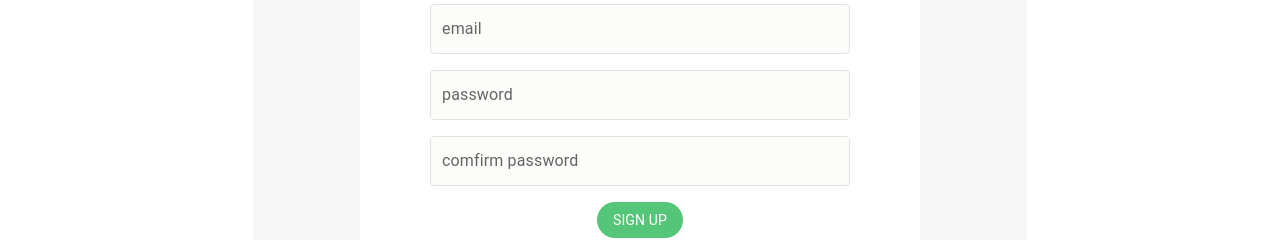
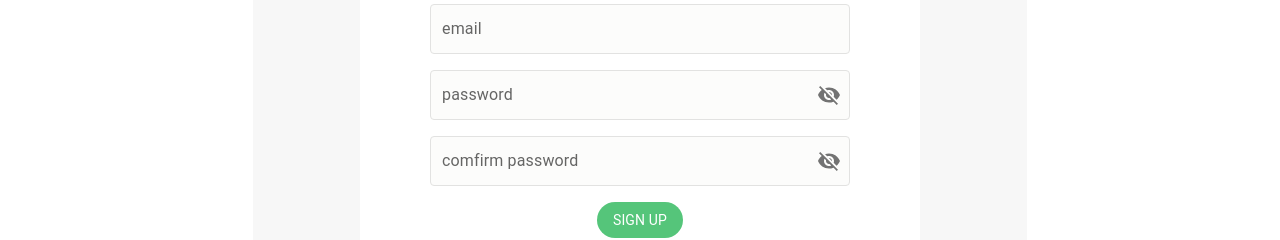
Before and after one commit to park-brown/natour, a React (Create React App) app in the folder frontend/: page /signup in a window 1280 px wide. Shown: the part 280-520 px from the top of the page. Built offline with nearby package versions, Linux system fonts and the light colour scheme.

Commit message:
add client side form validation

```diff
--- a/frontend/package.json
+++ b/frontend/package.json
@@ -5,20 +5,20 @@
 	"dependencies": {
 		"@emotion/react": "^11.4.1",
 		"@emotion/styled": "^11.3.0",
-		"@material-ui/core": "^5.0.0-beta.4",
-		"@material-ui/icons": "^4.11.2",
 		"@mui/icons-material": "^5.0.0-rc.0",
 		"@mui/material": "^5.0.0-rc.0",
 		"@reduxjs/toolkit": "^1.6.1",
 		"@testing-library/jest-dom": "^5.14.1",
 		"@testing-library/react": "^11.2.7",
 		"@testing-library/user-event": "^12.8.3",
+		"formik": "^2.2.9",
 		"react": "^17.0.2",
 		"react-dom": "^17.0.2",
 		"react-redux": "^7.2.4",
 		"react-router-dom": "^5.3.0",
 		"react-scripts": "4.0.3",
-		"web-vitals": "^1.1.2"
+		"web-vitals": "^1.1.2",
+		"yup": "^0.32.9"
 	},
 	"scripts": {
 		"start": "react-scripts start",
--- a/frontend/public/index.html
+++ b/frontend/public/index.html
@@ -8,7 +8,7 @@
 		<meta name="description" content="Web site created using create-react-app" />
 		<link rel="apple-touch-icon" href="%PUBLIC_URL%/logo192.png" />
 
-		<title>Natour</title>
+		<title>natour</title>
 	</head>
 	<body>
 		<div id="root"></div>
--- a/frontend/src/components/AppHeader/AppHeader.jsx
+++ b/frontend/src/components/AppHeader/AppHeader.jsx
@@ -29,7 +29,7 @@ const GradientText = styled(Typography, { name: 'appbar-brand-name' })(({ theme
 		cursor: 'pointer'
 	}
 }));
-const Logo = styled('figure', { name: 'natour-logo' })(({ theme }) => ({
+const Logo = styled(Box, { name: 'natour-logo' })(({ theme }) => ({
 	cursor: 'pointer',
 	margin: '0 8px 0 0 ',
 	width: '46.8px',
@@ -68,8 +68,8 @@ const AppHeader = (props) => {
 			<ElevationScroll {...props}>
 				<AppBar color='inherit'>
 					<Toolbar>
-						<Logo />
-						<GradientText variant='h6' component='div'>
+						<Logo component={Link} to='/' />
+						<GradientText variant='h6' component={Link} to='/'>
 							Natours
 						</GradientText>
 						<ButtonContainer>
--- a/frontend/src/pages/Login.jsx
+++ b/frontend/src/pages/Login.jsx
@@ -1,7 +1,10 @@
-import React from 'react';
+import React, { useState, useEffect } from 'react';
 import { alpha, styled } from '@mui/material/styles';
-import { Box, Container, Typography, TextField, Button } from '@mui/material';
-
+import { Box, Container, Typography, TextField, Button, InputAdornment, IconButton } from '@mui/material';
+import Visibility from '@mui/icons-material/Visibility';
+import VisibilityOff from '@mui/icons-material/VisibilityOff';
+import { useFormik } from 'formik';
+import * as yup from 'yup';
 const Form = styled(Box, { name: 'login-form-container' })(({ theme }) => ({
 	[theme.breakpoints.up('xs')]: {
 		width: '100%',
@@ -77,9 +80,39 @@ const ForgetPasswordButton = styled(Button, { name: 'forget-password-button' })(
 		}
 	}
 }));
+const validationSchema = yup.object({
+	email: yup.string('Enter your email').email('Enter a valid email').required('Email is required'),
+	password: yup
+		.string('Enter your password')
+		.min(8, 'Password should be of minimum 8 characters length')
+		.required('Password is required')
+});
 const Login = () => {
+	useEffect(() => {
+		document.title = 'natour | login';
+	});
+	const [showPassword, toggleShowPassword] = useState(true);
+
+	const handleClickShowPassword = () => {
+		toggleShowPassword((pre) => !pre);
+	};
+
+	const handleMouseDownPassword = (event) => {
+		event.preventDefault();
+	};
+	const formik = useFormik({
+		initialValues: {
+			email: '',
+			password: ''
+		},
+		validationSchema: validationSchema,
+		onSubmit: (values) => {
+			alert(JSON.stringify(values, null, 2));
+		}
+	});
+
 	return (
-		<Container maxWidth='sm' sx={{ backgroundColor: '#f7f7f7', padding: '3.5rem 1rem' }}>
+		<Container maxWidth='sm' sx={{ backgroundColor: '#f7f7f7', padding: '3.5rem 1rem', height: '100vh' }}>
 			<Form>
 				<Title variant='h6' component='h4'>
 					Login
@@ -88,11 +121,44 @@ const Login = () => {
 					size='small'
 					label='email'
 					placeholder='example@test.com'
-					id='email-input'
 					variant='filled'
 					fullWidth
+					id='email'
+					name='email'
+					value={formik.values.email}
+					onChange={formik.handleChange}
+					onBlur={formik.handleBlur}
+					error={formik.touched.email && Boolean(formik.errors.email)}
+					helperText={formik.touched.email && formik.errors.email}
 				/>
-				<RedditTextField size='small' label='password' id='password-input' variant='filled' fullWidth />
+				<RedditTextField
+					size='small'
+					label='password'
+					id='password-input'
+					name='password'
+					value={formik.values.password}
+					onChange={formik.handleChange}
+					onBlur={formik.handleBlur}
+					error={formik.touched.password && Boolean(formik.errors.password)}
+					helperText={formik.touched.password && formik.errors.password}
+					variant='filled'
+					fullWidth
+					type={showPassword ? 'password' : 'text'}
+					InputProps={{
+						disableUnderline: true,
+						endAdornment: (
+							<InputAdornment position='end'>
+								<IconButton
+									aria-label='toggle password visibility'
+									onClick={handleClickShowPassword}
+									onMouseDown={handleMouseDownPassword}
+									edge='end'>
+									{showPassword ? <VisibilityOff /> : <Visibility />}
+								</IconButton>
+							</InputAdornment>
+						)
+					}}
+				/>
 				<Box
 					sx={{
 						width: '100%',
@@ -102,7 +168,9 @@ const Login = () => {
 						alignItems: 'center',
 						justifyContent: 'space-between'
 					}}>
-					<LoginButton>Login</LoginButton>
+					<LoginButton type='submit' onClick={formik.handleSubmit}>
+						Login
+					</LoginButton>
 					<ForgetPasswordButton disableRipple>forget password?</ForgetPasswordButton>
 				</Box>
 			</Form>
--- a/frontend/src/pages/SignUp.jsx
+++ b/frontend/src/pages/SignUp.jsx
@@ -1,7 +1,10 @@
-import React from 'react';
+import React, { useState, useEffect } from 'react';
 import { alpha, styled } from '@mui/material/styles';
-import { Box, Container, Typography, TextField, Button } from '@mui/material';
-
+import { Box, Container, Typography, TextField, Button, InputAdornment, IconButton } from '@mui/material';
+import Visibility from '@mui/icons-material/Visibility';
+import VisibilityOff from '@mui/icons-material/VisibilityOff';
+import { useFormik } from 'formik';
+import * as yup from 'yup';
 const Form = styled(Box, { name: 'login-form-container' })(({ theme }) => ({
 	[theme.breakpoints.up('xs')]: {
 		width: '100%',
@@ -63,15 +66,78 @@ const LoginButton = styled(Button, { name: 'login-button' })(({ theme }) => ({
 		}
 	}
 }));
+const validationSchema = yup.object({
+	name: yup
+		.string('Enter your name')
+		.min(3, 'user must have a name')
+		.max(15, 'name should be less than 15 characters')
+		.required('user must have a name'),
+	email: yup.string('Enter your email').email('Enter a valid email').required('Email is required'),
+	password: yup
+		.string('Enter your password')
+		.min(8, 'Password should be of minimum 8 characters length')
+		.required('Password is required'),
+	confirmPassword: yup
+		.string('Enter your confirm password')
+		.min(8, 'Password should be of minimum 8 characters length')
+		.required('Confirm Password is required')
+});
 
 const SignUp = () => {
+	useEffect(() => {
+		document.title = 'natour | signup';
+	});
+	const [showPassword, toggleShowPassword] = useState(true);
+
+	const handleClickShowPassword = () => {
+		toggleShowPassword((pre) => !pre);
+	};
+
+	const handleMouseDownPassword = (event) => {
+		event.preventDefault();
+	};
+	const formik = useFormik({
+		initialValues: {
+			name: '',
+			email: '',
+			password: '',
+			confirmPassword: ''
+		},
+
+		validationSchema: validationSchema,
+
+		onSubmit: (values) => {
+			alert(JSON.stringify(values, null, 2));
+		},
+		validate: () => {
+			if (formik.values.password !== formik.values.confirmPassword) {
+				return {
+					confirmPassword: 'confirm password and password are not the same'
+				};
+			} else return;
+		}
+	});
+
 	return (
-		<Container maxWidth='sm' sx={{ backgroundColor: '#f7f7f7', padding: '3.5rem 1rem' }}>
+		<Container maxWidth='sm' sx={{ backgroundColor: '#f7f7f7', padding: '3.5rem 1rem', height: '100vh' }}>
 			<Form>
 				<Title variant='h6' component='h4'>
 					Sign Up
 				</Title>
-				<RedditTextField size='small' label='username' placeholder='laura' id='name-input' variant='filled' fullWidth />
+				<RedditTextField
+					size='small'
+					label='username'
+					placeholder='laura'
+					id='name-input'
+					variant='filled'
+					fullWidth
+					name='name'
+					value={formik.values.name}
+					onChange={formik.handleChange}
+					onBlur={formik.handleBlur}
+					error={formik.touched.name && Boolean(formik.errors.name)}
+					helperText={formik.touched.name && formik.errors.name}
+				/>
 				<RedditTextField
 					size='small'
 					label='email'
@@ -79,11 +145,71 @@ const SignUp = () => {
 					id='email-input'
 					variant='filled'
 					fullWidth
+					name='email'
+					value={formik.values.email}
+					onChange={formik.handleChange}
+					onBlur={formik.handleBlur}
+					error={formik.touched.email && Boolean(formik.errors.email)}
+					helperText={formik.touched.email && formik.errors.email}
 				/>
-				<RedditTextField size='small' label='password' id='password-input' variant='filled' fullWidth />
-				<RedditTextField size='small' label='comfirm password' id='Confirmpassword-input' variant='filled' fullWidth />
+				<RedditTextField
+					size='small'
+					label='password'
+					type={showPassword ? 'password' : 'text'}
+					id='password-input'
+					name='password'
+					value={formik.values.password}
+					onChange={formik.handleChange}
+					onBlur={formik.handleBlur}
+					error={formik.touched.password && Boolean(formik.errors.password)}
+					helperText={formik.touched.password && formik.errors.password}
+					variant='filled'
+					fullWidth
+					InputProps={{
+						disableUnderline: true,
+						endAdornment: (
+							<InputAdornment position='end'>
+								<IconButton
+									aria-label='toggle password visibility'
+									onClick={handleClickShowPassword}
+									onMouseDown={handleMouseDownPassword}
+									edge='end'>
+									{showPassword ? <VisibilityOff /> : <Visibility />}
+								</IconButton>
+							</InputAdornment>
+						)
+					}}
+				/>
+				<RedditTextField
+					size='small'
+					label='comfirm password'
+					id='Confirmpassword-input'
+					name='confirmPassword'
+					value={formik.values.confirmPassword}
+					onChange={formik.handleChange}
+					onBlur={formik.handleBlur}
+					error={formik.touched.confirmPassword && Boolean(formik.errors.confirmPassword)}
+					helperText={formik.touched.confirmPassword && formik.errors.confirmPassword}
+					variant='filled'
+					fullWidth
+					type={showPassword ? 'password' : 'text'}
+					InputProps={{
+						disableUnderline: true,
+						endAdornment: (
+							<InputAdornment position='end'>
+								<IconButton
+									aria-label='toggle password visibility'
+									onClick={handleClickShowPassword}
+									onMouseDown={handleMouseDownPassword}
+									edge='end'>
+									{showPassword ? <VisibilityOff /> : <Visibility />}
+								</IconButton>
+							</InputAdornment>
+						)
+					}}
+				/>
 
-				<LoginButton>Sign up</LoginButton>
+				<LoginButton onClick={formik.handleSubmit}>Sign up</LoginButton>
 			</Form>
 		</Container>
 	);
```
Also changed, not shown: 1 other file (tests, documents, lock files or other folders).
